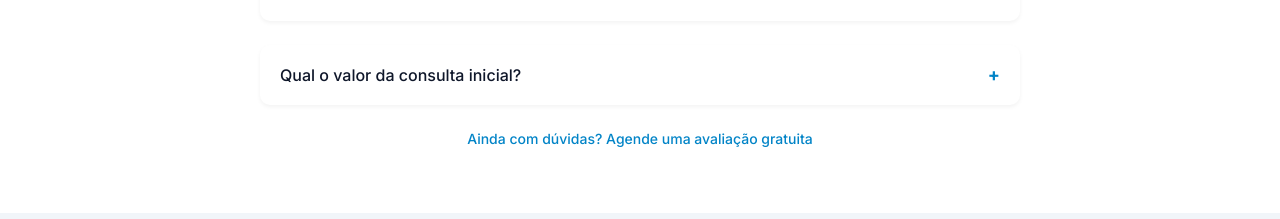
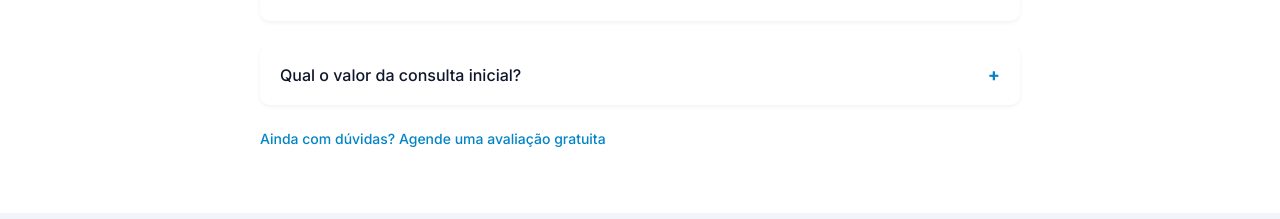
Before and after one commit to raigomes/landing-page-odontolight, a Next.js app: page / in a window 1280 px wide. Shown: the part 3448-3667 px from the top of the page. Built offline with nearby package versions, Linux system fonts and the light colour scheme.

Commit message:
Fix Faq.tsx

```diff
--- a/src/components/Faq.tsx
+++ b/src/components/Faq.tsx
@@ -32,7 +32,10 @@ export function Faq() {
   }
 
   return (
-    <section id="faq" className="w-full bg-white py-12 px-4 md:py-16 lg:py-16 lg:px-[260px] scroll-mt-16">
+    <section
+      id="faq"
+      className="w-full bg-white py-12 px-4 md:py-16 lg:py-16 lg:px-[260px] scroll-mt-16"
+    >
       <div className="max-w-7xl mx-auto flex flex-col gap-6 lg:gap-6">
         <h2 className="text-[22px] font-bold text-brand-dark leading-tight">
           Perguntas frequentes
@@ -79,7 +82,7 @@ export function Faq() {
 
         <a
           href="#booking"
-          className="text-sm font-medium text-brand-blue text-center hover:underline"
+          className="text-sm font-medium text-brand-blue hover:underline"
         >
           Ainda com dúvidas? Agende uma avaliação gratuita
         </a>
```
